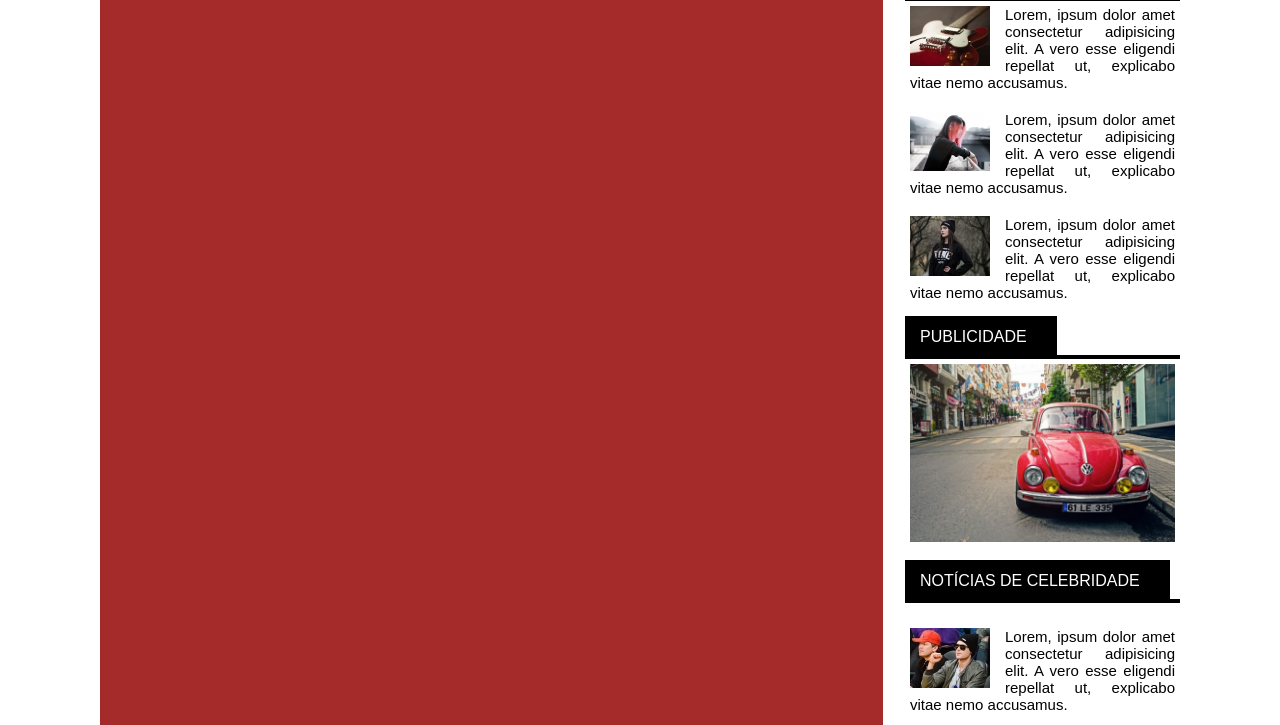
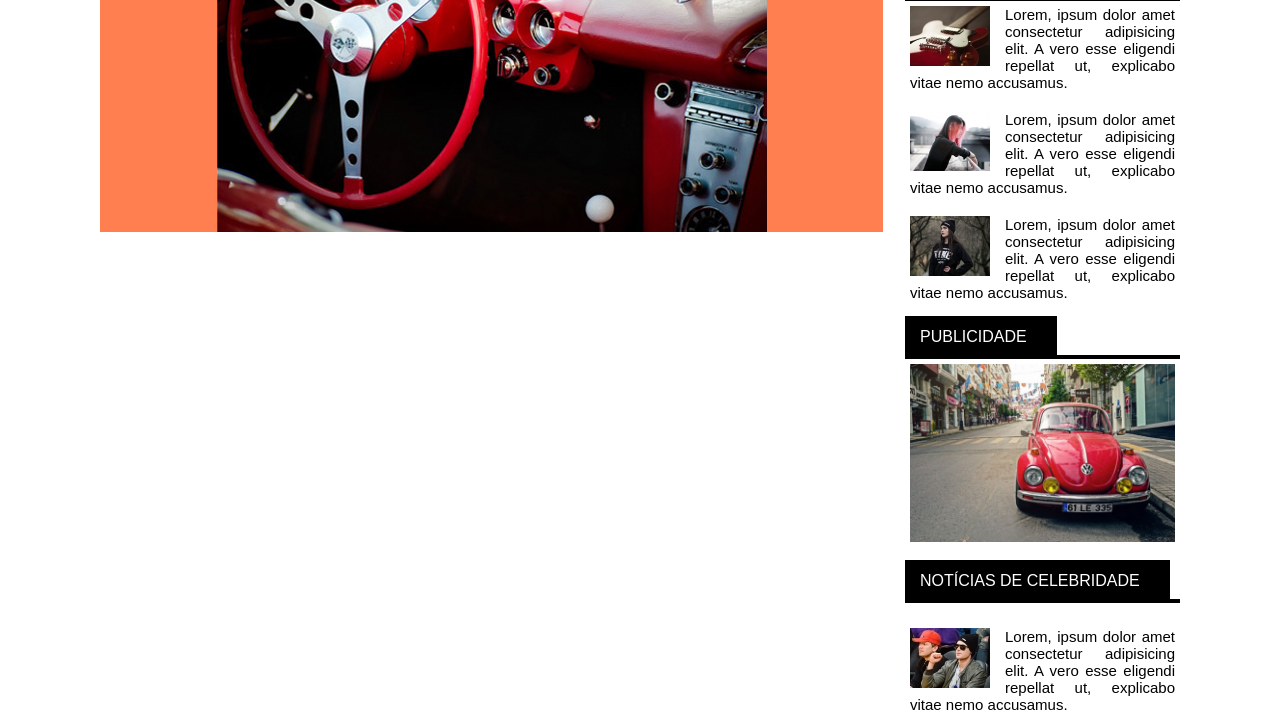
Before and after one commit to andr3m0ur4/EraNews, a plain HTML site: page index.html in a window 1280 px wide. Shown: the part 378-1103 px from the top of the page. Drawn offline with nearby package versions, Linux system fonts and the light colour scheme.

Commit message:
Iniciando o desenvolvimento do slideshow

```diff
--- a/css/style.css
+++ b/css/style.css
@@ -233,10 +233,43 @@ main .container {
 }
 
 section {
-    background-color: brown;
     width: 100%;
     max-width: 783px;
-    min-height: 200px;
+}
+
+.slideshow {
+    height: 365px;
+    background-color: blueviolet;
+    overflow: hidden;
+}
+
+.slideshow-area {
+    height: 365px;
+    background-color: coral;
+}
+
+.slide {
+    height: 365px;
+    float: left;
+    background-repeat: no-repeat;
+    background-position: center;
+    background-size: contain;
+}
+
+.slide:nth-of-type(1) {
+    background-image: url('../images/intro1.jpg');
+}
+
+.slide:nth-of-type(2) {
+    background-image: url('../images/intro2.jpg');
+}
+
+.slide:nth-of-type(4) {
+    background-image: url('../images/intro4.jpg');
+}
+
+.slide:nth-of-type(5) {
+    background-image: url('../images/intro5.jpg');
 }
 
 aside {
--- a/index.html
+++ b/index.html
@@ -6,6 +6,7 @@
     <title>EraNews</title>
     <link rel="stylesheet" type="text/css" href="//fonts.googleapis.com/css?family=Oswald">
     <link rel="stylesheet" href="./css/style.css">
+    <script src="./js/script.js"></script>
 </head>
 <body>
 
@@ -105,7 +106,16 @@
     <main>
         <div class="container">
             <!-- Início Sessão Principal -->
-            <section></section>
+            <section>
+                <div class="slideshow" id="slideshow">
+                    <div class="slideshow-area">
+                        <div class="slide"></div>
+                        <div class="slide"></div>
+                        <div class="slide"></div>
+                        <div class="slide"></div>
+                    </div>
+                </div>
+            </section>
             <!-- Fim Sessão Principal -->
 
             <!-- Início Lateral -->
--- /dev/null
+++ b/js/script.js
@@ -0,0 +1,40 @@
+let slide_item = 0
+
+window.onload = () => {
+    setInterval(passarSlide, 2000)
+
+    let slide_width = document.getElementById('slideshow').offsetWidth
+    let objs = document.getElementsByClassName('slide')
+
+    for (let i = 0; i < objs.length; i++) {
+        objs[i].style.width = slide_width + 'px'
+    }
+}
+
+function passarSlide() {
+    let slide_width = document.getElementById('slideshow').offsetWidth
+
+    if (slide_item >= 3) {
+        slide_item = 0
+    } else {
+        slide_item++
+    }
+
+    document.getElementsByClassName('slideshow-area')[0].style.marginLeft = '-' + (slide_item * slide_width)
+}
+
+function mudarSlide(pos) {
+    slide_item = pos
+    let slide_width = document.getElementById('slideshow').offsetWidth
+    document.getElementsByClassName('slideshow-area')[0].style.marginLeft = '-' + (slide_item * slide_width)
+}
+
+function toggleMenu() {
+    let menu = document.getElementById('menu')
+
+    if (menu.style.display == 'none' || menu.style.display == '') {
+        menu.style.display = 'block'
+    } else {
+        menu.style.display = 'none'
+    }
+}
```
Also changed, not shown: images/adult-beautiful-beautyjpg.jpg (added), images/art-bass-guitar-classic.jpg (added), images/attraction-blonde-blur.jpg (added), images/beautiful-beauty-close-up.jpg (added), images/black-and-white-blur-bubbles.jpg (added), images/intro1.jpg (added), images/intro2.jpg (added), images/intro4.jpg (added), images/intro5.jpg (added).
